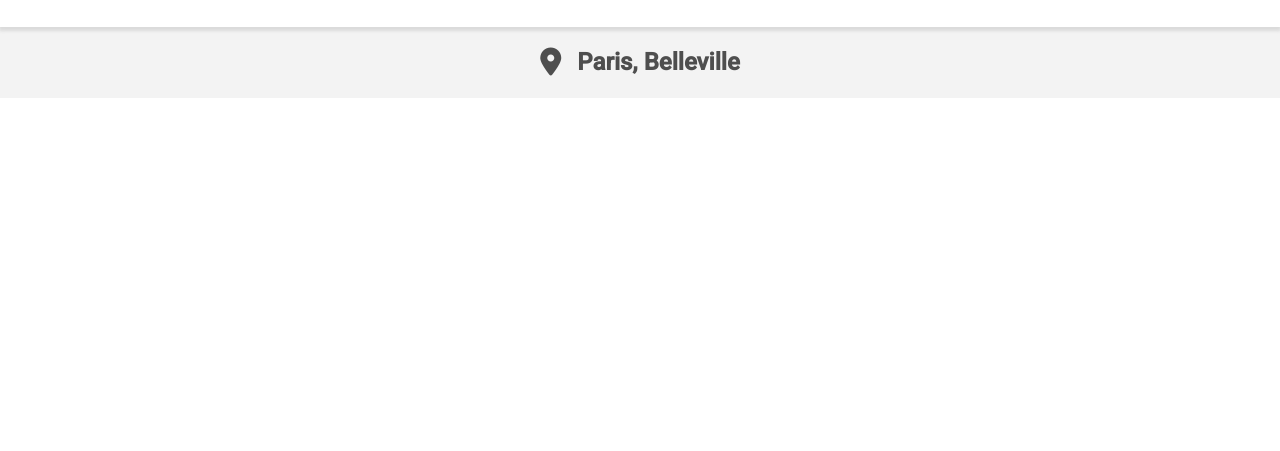
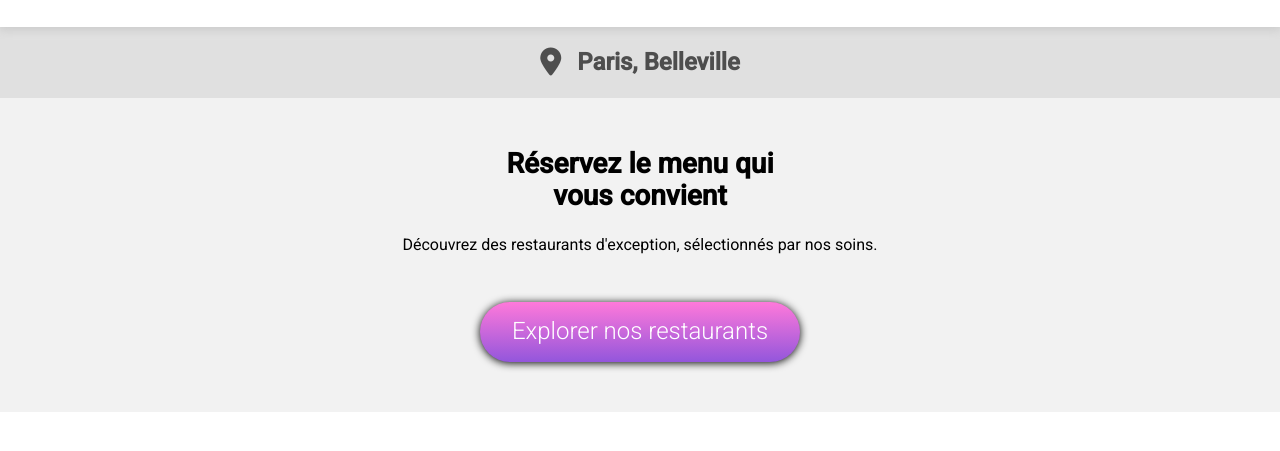
Before and after one commit to killiadmin/Ohmyfood, a plain HTML site: page index.html in a window 1280 px wide. Shown: the part 69-520 px from the top of the page. Drawn offline with Linux system fonts and the light colour scheme; a web font is replaced by a local one.

Commit message:
reservation and button explorer

```diff
--- a/index.html
+++ b/index.html
@@ -18,6 +18,13 @@
             <i class="fas fa-map-marker-alt"></i>
             <h2>Paris, Belleville</h2>
         </div>
+
+        <section class="reservation">
+            <h2>Réservez le menu qui <br>vous convient</h2>
+            <p>Découvrez des restaurants d'exception, sélectionnés par nos soins.</p>
+            <button>Explorer nos restaurants</button>
+        </section>
+
     </main>
 </body>
 </html>
--- a/sass/style.scss
+++ b/sass/style.scss
@@ -1,5 +1,12 @@
 @import url('https://fonts.googleapis.com/css2?family=Shrikhand&display=swap');
 @import url('https://fonts.googleapis.com/css2?family=Roboto:wght@300;400;500&family=Shrikhand&display=swap');
+
+$color-primary: #9356DC;
+$color-secondary: #FF79DA;
+$color-tertiary: #99E2D0;
+
+$font-title: "Shrikhand", "cursive";
+$font-txt: "Roboto", "sans-serif";
 
 *,
 ::before,
@@ -8,13 +15,13 @@
 }
 
 body{
-    font-family: "Roboto", "sans-serif";
+    font-family: $font-txt;
 }
 
 header {
-    font-family: "Shrikhand", "cursive";
+    font-family: $font-title;
     text-align: center;
-    box-shadow: 0px 3px 3px 1px #dbdbdb;
+    box-shadow: 0px 3px 8px 1px #cecece;
     padding: 8px;
     margin: 0;
     position: relative;
@@ -22,7 +29,7 @@ header {
 
 main {
     .localisation {
-        background-color: #f3f3f3;
+        background-color: #e0e0e0;
         color: #4e4e4e;
         text-align: center;
         padding: 2px;
@@ -35,4 +42,37 @@ main {
     .localisation i {
         font-size: 28px;
     }
+
+    .reservation{
+        text-align: center;
+        background-color: #f2f2f2;
+        padding: 50px;
+
+        h2{
+            margin-top: 0;
+            font-size: 28px;
+        }
+
+        p{
+            font-size: 16px;
+        }
+
+        button{
+            color: #fff;
+            background-image: linear-gradient(to top, $color-primary, $color-secondary);
+            font-weight: 300;
+            font-size: 24px;
+            padding: 16px 32px;
+            border: none;
+            border-radius: 32px;
+            box-shadow: 0 1px 8px 0 #000000;
+            transition: transform 200ms;
+            margin-top: 32px;
+            &:hover{
+                transform: scale(1.02);
+                cursor: pointer;
+                opacity: 0.9;
+            }
+        }
+    }
 }
```
Also changed, not shown: style.css, 1 other file.
